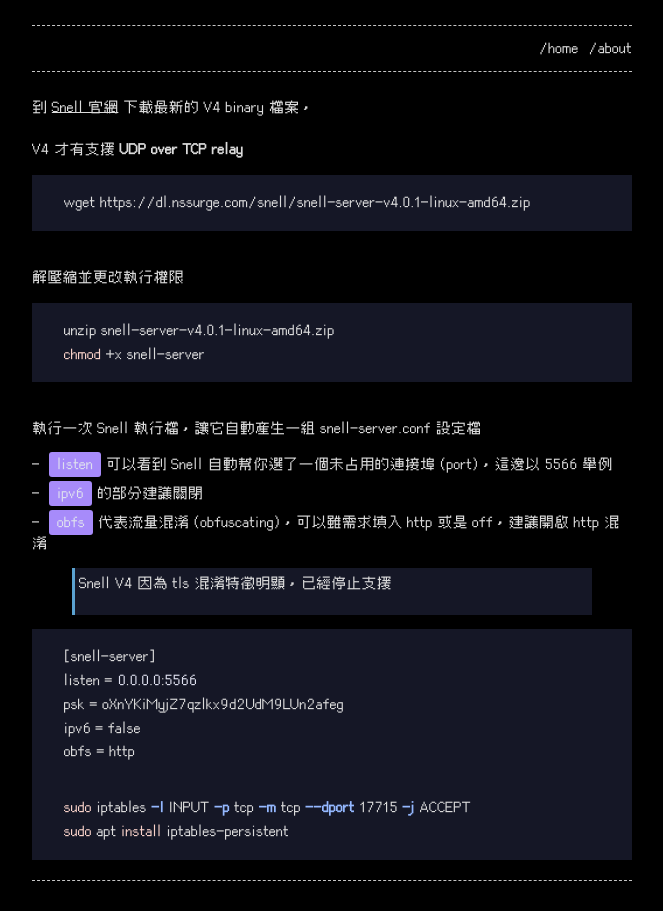
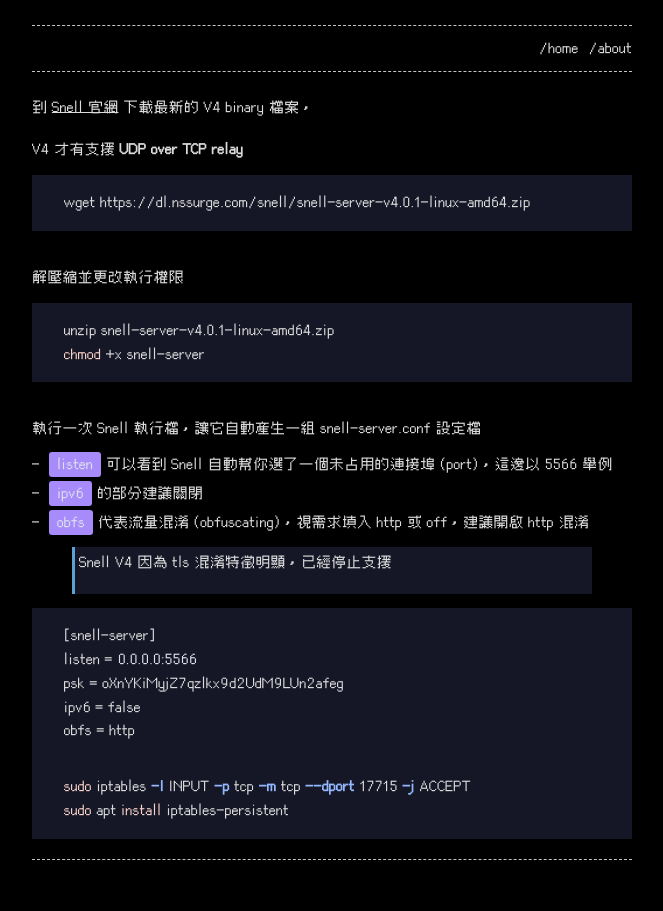
Before and after one commit to morningdip/home, a Jekyll site: the page built from _posts/2024-01-08-ponte.md, in a window 1280 px wide. Shown: the whole page, without its empty margins (308-971 px from the left). Built offline with Jekyll 4.4.1, drawn with Linux system fonts in a browser that asks for light colours.

Commit message:
Update 2024-01-08-ponte.md

```diff
--- a/_posts/2024-01-08-ponte.md
+++ b/_posts/2024-01-08-ponte.md
@@ -28,7 +28,7 @@ chmod +x snell-server
 
 - `listen` 可以看到 Snell 自動幫你選了一個未占用的連接埠 (port)，這邊以 5566 舉例
 - `ipv6` 的部分建議關閉
-- `obfs` 代表流量混淆 (obfuscating)，可以雖需求填入 http 或是 off，建議開啟 http 混淆
+- `obfs` 代表流量混淆 (obfuscating)，視需求填入 http 或 off，建議開啟 http 混淆
 
 > Snell V4 因為 tls 混淆特徵明顯，已經停止支援
 
```
